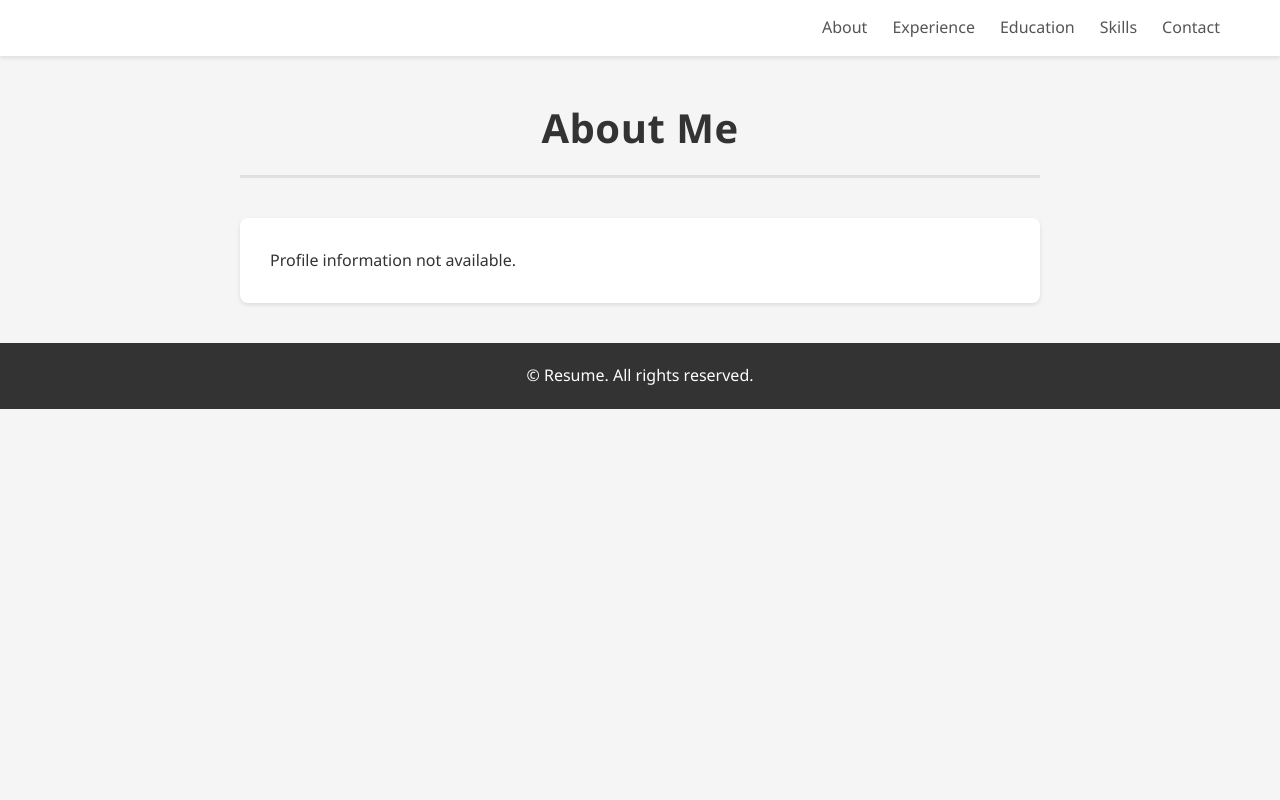
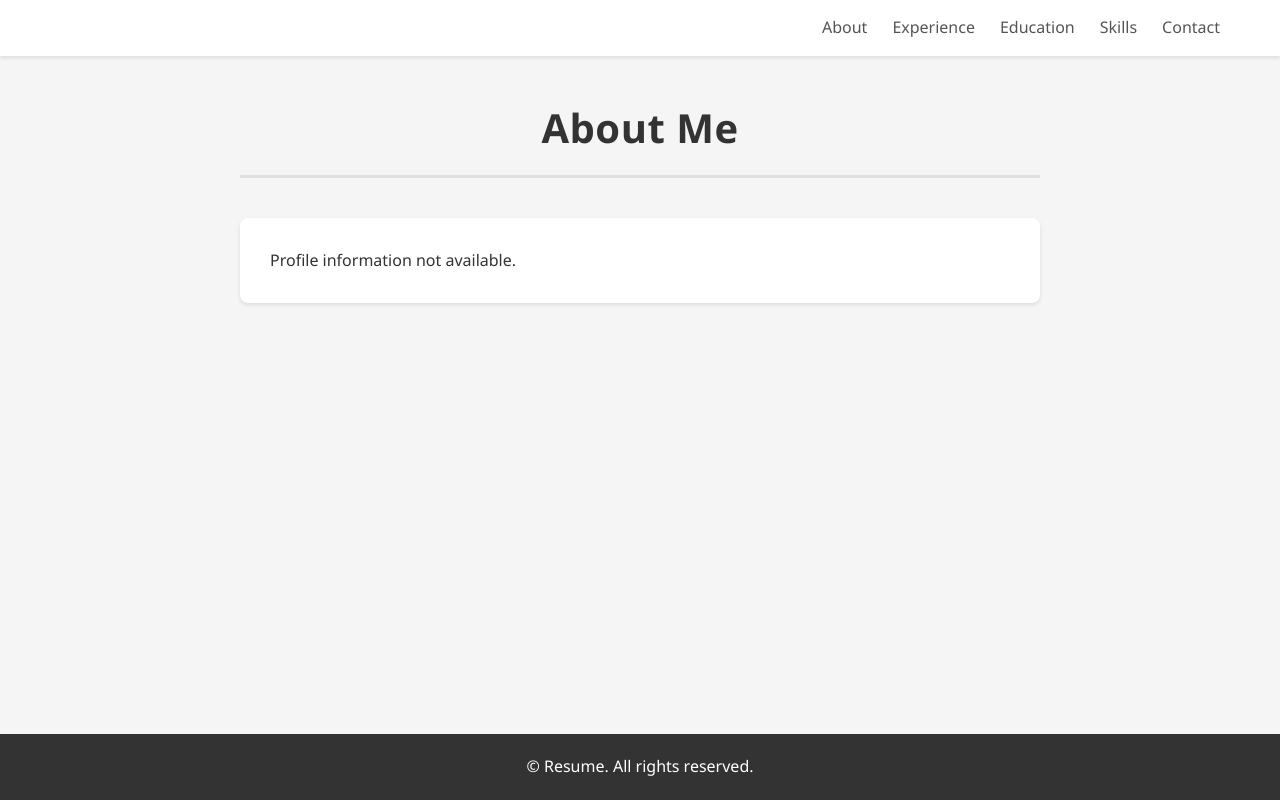
Before and after one commit to borja-rojo-ilvento/resume, a Python web app: template src/resume/templates/index.html in a window 1280 px wide. Run offline with Jinja, Linux system fonts and the light colour scheme; the template is opened without the code that fills it, so the values that code supplies are empty.

Commit message:
Add sticky footer

```diff
--- a/docs/static/style.css
+++ b/docs/static/style.css
@@ -5,11 +5,19 @@
     padding: 0;
 }
 
+/* Make html and body full height */
+html, body {
+    height: 100%;
+}
+
 body {
     font-family: 'Segoe UI', Tahoma, Geneva, Verdana, sans-serif;
     line-height: 1.6;
     color: #333;
     background-color: #f5f5f5;
+    /* Use flexbox to create sticky footer layout */
+    display: flex;
+    flex-direction: column;
 }
 
 .container {
@@ -27,6 +35,8 @@ header {
     position: sticky;
     top: 0;
     z-index: 100;
+    /* Flex: don't grow or shrink */
+    flex-shrink: 0;
 }
 
 header .container {
@@ -65,6 +75,8 @@ header .container {
 /* Main content area */
 main {
     padding: 40px 0;
+    /* Flex: grow to fill available space */
+    flex: 1;
 }
 
 /* Section name styles */
@@ -261,6 +273,8 @@ footer {
     color: #fff;
     padding: 20px 0;
     text-align: center;
+    /* Flex: don't grow or shrink, stay at bottom */
+    flex-shrink: 0;
 }
 
 /* Contact page specific styles */
```
Also changed, not shown: src/resume/static/style.css (+14 -0 lines).
